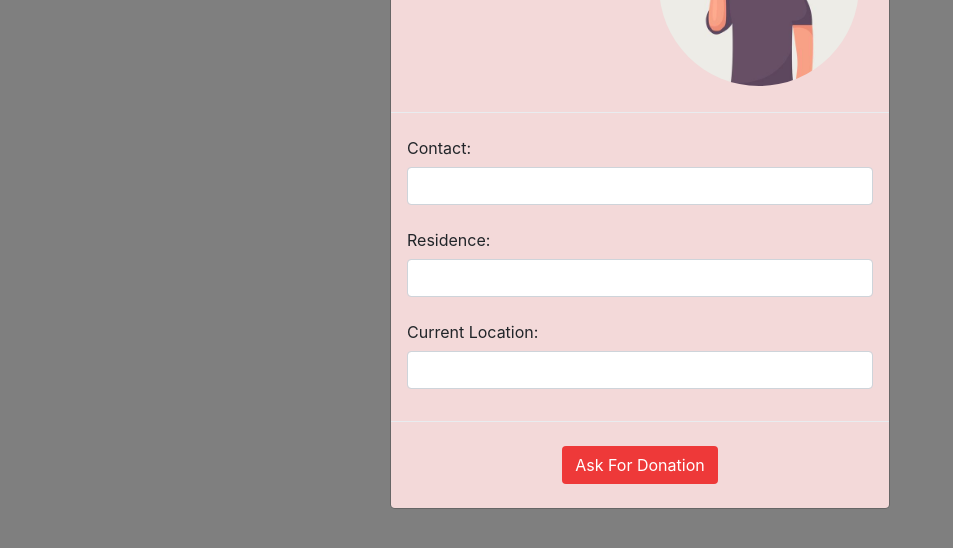
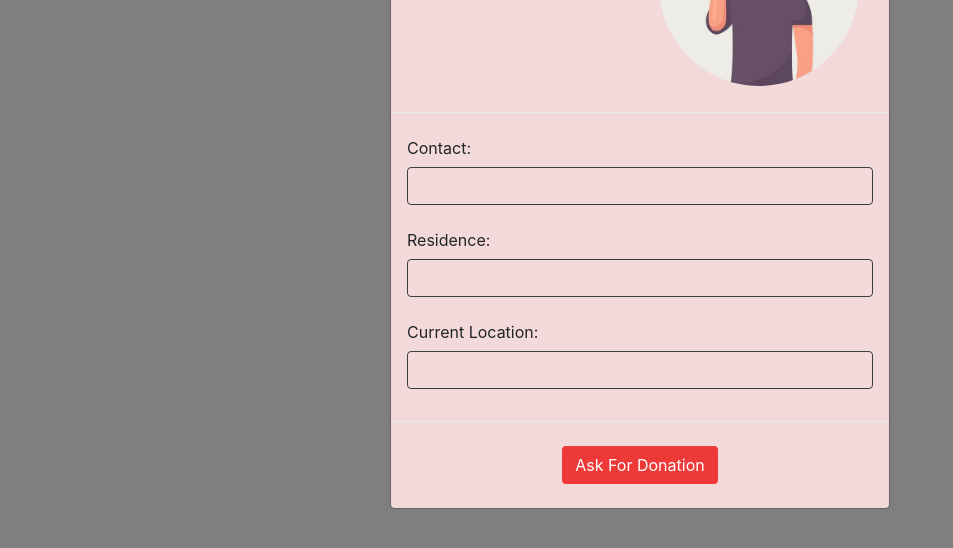
Before and after one commit to mrx-arafat/Bootstrap-Modal-Design, a plain HTML site: page index.html in a window 1280 px wide. Both pictures are taken after a click on the button "Click Modal". Shown: the part 168-716 px from the top of the page, without its empty margins (0-953 px from the left). Drawn offline with nearby package versions, Linux system fonts and the light colour scheme.

Commit message:
transparent input

```diff
--- a/index.html
+++ b/index.html
@@ -64,11 +64,12 @@
           <!-- modal body  -->
           <div class="modal-body">
             <form>
+
               <div class="form-group">
-                <label for="recipient-name" class="col-form-label"
+                <label for="message-text" class="col-form-label"
                   >Contact:</label
                 >
-                <input type="number" class="form-control" id="recipient-name" />
+                <input class="form-control" id="message-text"></>
               </div>
               <div class="form-group">
                 <label for="message-text" class="col-form-label"
--- a/style.css
+++ b/style.css
@@ -21,6 +21,13 @@
 
   border-radius: 50%;
 }
+
+.form-control {
+  background-color: rgba(250, 108, 83, 0) !important;
+
+  border: 1px solid rgb(61, 59, 59) !important;
+}
+
 .button {
   background-color: rgb(238, 57, 57);
   color: white;
```
